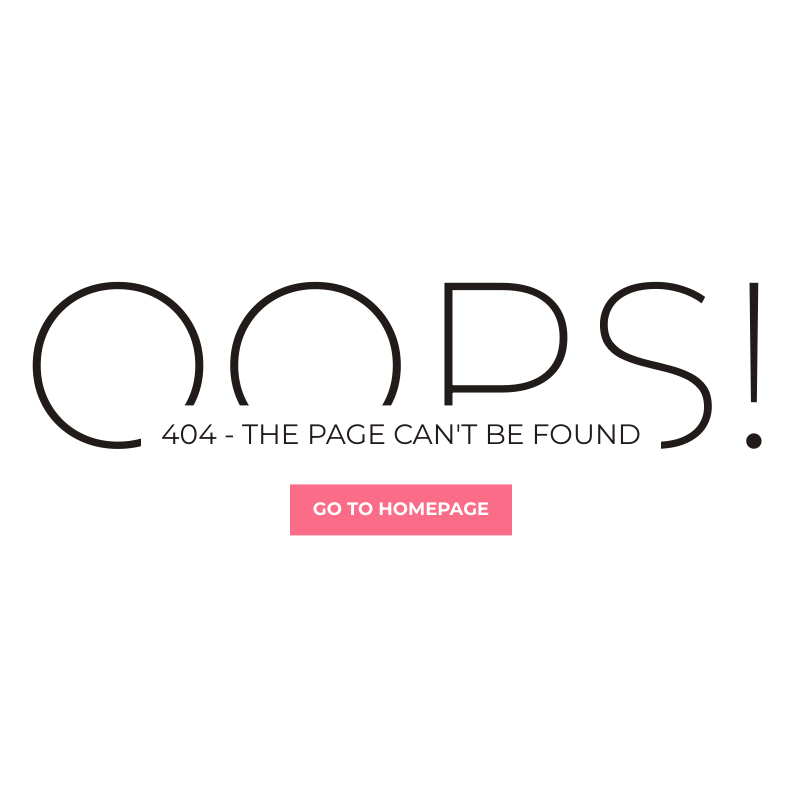
After one commit to kmt29/ibeautyos, a Django app: template templates/404.html in a window 1280 px wide. The commit adds this page. Shown: the whole page, without its empty margins (239-1032 px from the left). Run offline with Django 3.2, Linux system fonts and the light colour scheme; the template is opened without the code that fills it, so the values that code supplies are empty.

Commit message:
beta 1.0

```diff
--- /dev/null
+++ b/assets/css/404_style.css
@@ -0,0 +1,110 @@
+* {
+  -webkit-box-sizing: border-box;
+          box-sizing: border-box;
+}
+
+body {
+  padding: 0;
+  margin: 0;
+}
+
+#notfound {
+  position: relative;
+  height: 100vh;
+}
+
+#notfound .notfound {
+  position: absolute;
+  left: 50%;
+  top: 50%;
+  -webkit-transform: translate(-50%, -50%);
+      -ms-transform: translate(-50%, -50%);
+          transform: translate(-50%, -50%);
+}
+
+.notfound {
+  max-width: 520px;
+  width: 100%;
+  line-height: 1.4;
+  text-align: center;
+}
+
+.notfound .notfound-404 {
+  position: relative;
+  height: 200px;
+  margin: 0px auto 20px;
+  z-index: -1;
+}
+
+.notfound .notfound-404 h1 {
+  font-family: 'Montserrat', sans-serif;
+  font-size: 236px;
+  font-weight: 200;
+  margin: 0px;
+  color: #211b19;
+  text-transform: uppercase;
+  position: absolute;
+  left: 50%;
+  top: 50%;
+  -webkit-transform: translate(-50%, -50%);
+      -ms-transform: translate(-50%, -50%);
+          transform: translate(-50%, -50%);
+}
+
+.notfound .notfound-404 h2 {
+  font-family: 'Montserrat', sans-serif;
+  font-size: 28px;
+  font-weight: 400;
+  text-transform: uppercase;
+  color: #211b19;
+  background: #fff;
+  padding: 10px 5px;
+  margin: auto;
+  display: inline-block;
+  position: absolute;
+  bottom: 0px;
+  left: 0;
+  right: 0;
+}
+
+.notfound a {
+  font-family: 'Montserrat', sans-serif;
+  display: inline-block;
+  font-weight: 700;
+  text-decoration: none;
+  color: #fff;
+  text-transform: uppercase;
+  padding: 13px 23px;
+  background: #fa6c87;
+  font-size: 18px;
+  -webkit-transition: 0.2s all;
+  transition: 0.2s all;
+}
+
+.notfound a:hover {
+  color: #fa6c87;
+  background: #211b19;
+}
+
+@media only screen and (max-width: 767px) {
+  .notfound .notfound-404 h1 {
+    font-size: 148px;
+  }
+}
+
+@media only screen and (max-width: 480px) {
+  .notfound .notfound-404 {
+    height: 148px;
+    margin: 0px auto 10px;
+  }
+  .notfound .notfound-404 h1 {
+    font-size: 86px;
+  }
+  .notfound .notfound-404 h2 {
+    font-size: 16px;
+  }
+  .notfound a {
+    padding: 7px 15px;
+    font-size: 14px;
+  }
+}
--- a/core/urls.py
+++ b/core/urls.py
@@ -4,4 +4,5 @@ from . import views
 
 urlpatterns = [
     path('',views.home,name="index"),
+    path('lang/<str:lang>',views.home_with_language,name="index-lang"),
 ]
--- a/shop/admin.py
+++ b/shop/admin.py
@@ -3,3 +3,4 @@ from .models import *
 # Register your models here.
 admin.site.register(Item)
 admin.site.register(Tag)
+admin.site.register(Webcontent)
--- a/shop/urls.py
+++ b/shop/urls.py
@@ -4,6 +4,7 @@ from . import views
 
 urlpatterns = [
     path("",views.shop,name="shop"),
+
     path("tag/<str:tag>",views.get_by_tag,name="get-by-tag"),
     path("post-item",views.post_item,name="shop-postItem"),
 ]
--- a/shop/views.py
+++ b/shop/views.py
@@ -8,6 +8,7 @@ import base64
 def shop(request):
     item = Item.objects.all()
     tags = Tag.objects.all()
+
     context = {'item':item,
                 'tags':tags}
     return render(request, "shop/shop.html", context)
--- /dev/null
+++ b/templates/404.html
@@ -0,0 +1,41 @@
+<!DOCTYPE html>
+<html lang="en">
+
+<head>
+	<meta charset="utf-8">
+	<meta http-equiv="X-UA-Compatible" content="IE=edge">
+	<meta name="viewport" content="width=device-width, initial-scale=1">
+	<!-- The above 3 meta tags *must* come first in the head; any other head content must come *after* these tags -->
+
+	<title>404 Page Not Found</title>
+
+	<!-- Google font -->
+	<link href="https://fonts.googleapis.com/css?family=Montserrat:200,400,700" rel="stylesheet">
+
+	<!-- Custom stlylesheet -->
+	<link type="text/css" rel="stylesheet" href="/static/css/404_style.css" />
+
+	<!-- HTML5 shim and Respond.js for IE8 support of HTML5 elements and media queries -->
+	<!-- WARNING: Respond.js doesn't work if you view the page via file:// -->
+	<!--[if lt IE 9]>
+		  <script src="https://oss.maxcdn.com/html5shiv/3.7.3/html5shiv.min.js"></script>
+		  <script src="https://oss.maxcdn.com/respond/1.4.2/respond.min.js"></script>
+		<![endif]-->
+
+</head>
+
+<body>
+
+	<div id="notfound">
+		<div class="notfound">
+			<div class="notfound-404">
+				<h1>Oops!</h1>
+				<h2>404 - The Page can't be found</h2>
+			</div>
+			<a href="/">Go TO Homepage</a>
+		</div>
+	</div>
+
+</body><!-- This templates was made by Colorlib (https://colorlib.com) -->
+
+</html>
--- a/templates/shop/shop.html
+++ b/templates/shop/shop.html
@@ -59,7 +59,7 @@ shop | ibeautyos
         {% endfor %}
         </ul>
     </div>
-    <div class="col-sm-12 col-md-9 placeholder items" style="background-color:#f9f9f9">
+    <div class="col-sm-12 col-md-9 placeholder items" style="background-color:#ffebee">
         <div class="row">
             <div class="col-12">
                 <h1 class="display-4">{{search_tag.name | title}}<h1>
```
Also changed, not shown: core/views.py (+37 -1 lines), shop/models.py (+27 -0 lines), templates/500.html (added, +41 -0 lines), templates/_TEMPLATE.html (+19 -9 lines), templates/core/home.html (+19 -10 lines), shop/migrations/0002_webcontent.py (added), shop/migrations/0003_auto_20201004_0418.py (added).
